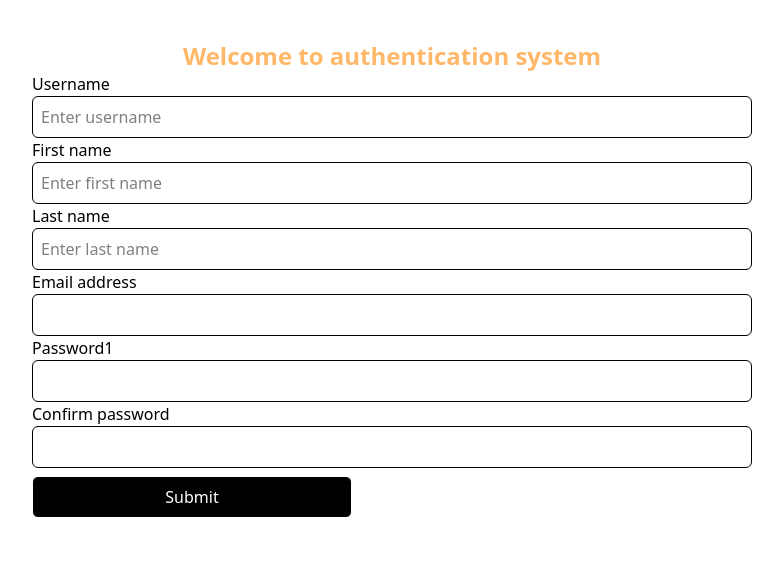
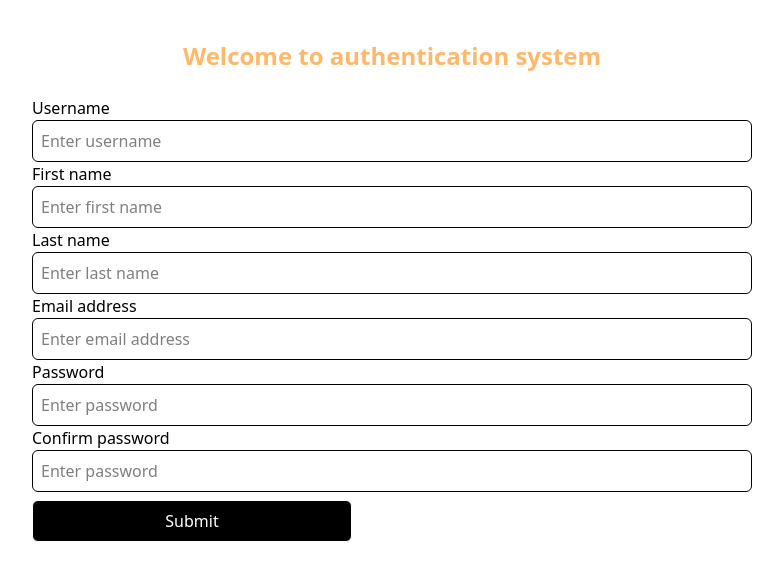
Before and after one commit to rjmahfuztech/task-management, a Django app: page /users/sign-up/ in a window 1280 px wide. Shown: the top 581 px of the page, without its empty margins (248-1031 px from the left). Run offline with Django 5.2, Linux system fonts and the light colour scheme.

```diff
--- a/task_management/settings.py
+++ b/task_management/settings.py
@@ -145,3 +145,5 @@ EMAIL_USE_TLS = config('EMAIL_USE_TLS', cast=bool)
 EMAIL_PORT = config('EMAIL_PORT', cast=int)
 EMAIL_HOST_USER = config('EMAIL_HOST_USER')
 EMAIL_HOST_PASSWORD = config('EMAIL_HOST_PASSWORD')
+
+FRONTEND_URL = 'http://127.0.0.1:8000'
--- a/tasks/apps.py
+++ b/tasks/apps.py
@@ -4,3 +4,6 @@ from django.apps import AppConfig
 class TasksConfig(AppConfig):
     default_auto_field = 'django.db.models.BigAutoField'
     name = 'tasks'
+
+    def ready(self):
+        import tasks.signals
--- a/tasks/forms.py
+++ b/tasks/forms.py
@@ -29,6 +29,16 @@ class StyledFormMixin:
                     'class': f"{self.default_classes} resize-none",
                     'placeholder': f'Enter {field.label.lower()}',
                     'rows': 5
+                })
+            elif isinstance(field.widget, forms.PasswordInput):
+                field.widget.attrs.update({
+                    'class': self.default_classes,
+                    'placeholder': f'Enter password'
+                })
+            elif isinstance(field.widget, forms.EmailInput):
+                field.widget.attrs.update({
+                    'class': self.default_classes,
+                    'placeholder': f'Enter {field.label.lower()}'
                 })
             elif isinstance(field.widget, forms.SelectDateWidget):
                 field.widget.attrs.update({
--- a/users/apps.py
+++ b/users/apps.py
@@ -4,3 +4,6 @@ from django.apps import AppConfig
 class UsersConfig(AppConfig):
     default_auto_field = 'django.db.models.BigAutoField'
     name = 'users'
+
+    def ready(self):
+        import users.signals
--- a/users/forms.py
+++ b/users/forms.py
@@ -3,6 +3,7 @@ from django.contrib.auth.forms import UserCreationForm
 from django.contrib.auth.models import User
 import re
 from tasks.forms import StyledFormMixin
+from django.contrib.auth.forms import AuthenticationForm
 
 class RegisterForm(UserCreationForm):
     class Meta:
@@ -17,11 +18,11 @@ class RegisterForm(UserCreationForm):
 
 
 class CustomRegistrationForm(StyledFormMixin,forms.ModelForm):
-    password1 = forms.CharField(widget=forms.PasswordInput)
+    password = forms.CharField(widget=forms.PasswordInput)
     confirm_password = forms.CharField(widget=forms.PasswordInput)
     class Meta:
         model = User
-        fields = ['username', 'first_name', 'last_name', 'email', 'password1', 'confirm_password']
+        fields = ['username', 'first_name', 'last_name', 'email', 'password', 'confirm_password']
 
     def clean_email(self):
         email = self.cleaned_data.get('email')
@@ -33,25 +34,30 @@ class CustomRegistrationForm(StyledFormMixin,forms.ModelForm):
         return email
 
     def clean_password1(self): # field error
-        password1 = self.cleaned_data.get('password1')
+        password = self.cleaned_data.get('password')
         errors = []
 
-        if len(password1) < 8:
+        if len(password) < 8:
             errors.append('Password must be at least 8 character!')
-        if not (re.search(r'[A-Z]', password1) and re.search(r'[a-z]', password1) and re.search(r'[0-9]', password1) and re.search(r'[@#$%^&+=]', password1)):
+        if not (re.search(r'[A-Z]', password) and re.search(r'[a-z]', password) and re.search(r'[0-9]', password) and re.search(r'[@#$%^&+=]', password)):
             errors.append('Your password must have at least 1 uppercase, 1 lowercase, 1 number and a special character.')
 
         if errors:
             raise forms.ValidationError(errors)
 
-        return password1
+        return password
 
     def clean(self): # non field error
         cleaned_data = super().clean()
-        password1 = cleaned_data.get('password1')
+        password = cleaned_data.get('password')
         confirm_password = cleaned_data.get('confirm_password')
 
-        if password1 and confirm_password and password1 != confirm_password:
+        if password and confirm_password and password != confirm_password:
             raise forms.ValidationError('Password do not match!! Please correct it.')
 
         return cleaned_data
+
+
+class LoginForm(StyledFormMixin, AuthenticationForm):
+    def __init__(self, *args, **kwargs):
+        super().__init__(*args, **kwargs)
--- a/users/templates/registration/register.html
+++ b/users/templates/registration/register.html
@@ -7,7 +7,7 @@
     <script src="https://unpkg.com/@tailwindcss/browser@4"></script>
 </head>
 <body class="max-w-[800px] mx-auto p-10">
-    <h1 class="text-center font-semibold text-2xl text-orange-300">Welcome to authentication system</h1>
+    <h1 class="text-center font-semibold mb-6 text-2xl text-orange-300">Welcome to authentication system</h1>
     <form method="POST">
         {% csrf_token %}
         {% for field in form %}
--- a/users/views.py
+++ b/users/views.py
@@ -1,8 +1,9 @@
 from django.shortcuts import render, redirect
 from django.contrib.auth.forms import UserCreationForm
 from django.contrib.auth.models import User
-from users.forms import RegisterForm,CustomRegistrationForm
+from users.forms import RegisterForm,CustomRegistrationForm, LoginForm
 from django.contrib.auth import authenticate, login, logout
+from django.contrib import messages
 
 
 def sign_up(request):
@@ -10,21 +11,28 @@ def sign_up(request):
     if request.method == 'POST':
         form = CustomRegistrationForm(request.POST)
         if form.is_valid():
-            form.save()
+            user = form.save(commit=False)
+            print('user', user)
+            user.set_password(form.cleaned_data.get('password'))
+            print(form.cleaned_data)
+            user.is_active = False
+            user.save()
+            messages.success(request, "A confirmation mail has been sent. Please check your E-mail.")
+            return redirect('sign-in')
         else:
             print('Not valid both password!!!')
     return render(request, "registration/register.html", {'form':form})
 
 def sign_in(request):
+    form = LoginForm()
     if request.method == 'POST':
-        username = request.POST.get('username')
-        password = request.POST.get('password')
-
-        user = authenticate(request, username=username, password=password)
-        if user is not None:
+        form = LoginForm(data=request.POST)
+        if form.is_valid():
+            user = form.get_user()
             login(request, user)
             return redirect('home')
-    return render(request, "registration/login.html")
+
+    return render(request, "registration/login.html", {"form": form})
 
 def sign_out(request):
     if request.method == 'POST':
```
Also changed, not shown: tasks/models.py (+0 -33 lines), tasks/signals.py (added, +24 -0 lines), users/signals.py (added, +24 -0 lines), users/templates/registration/login.html (+11 -9 lines).
